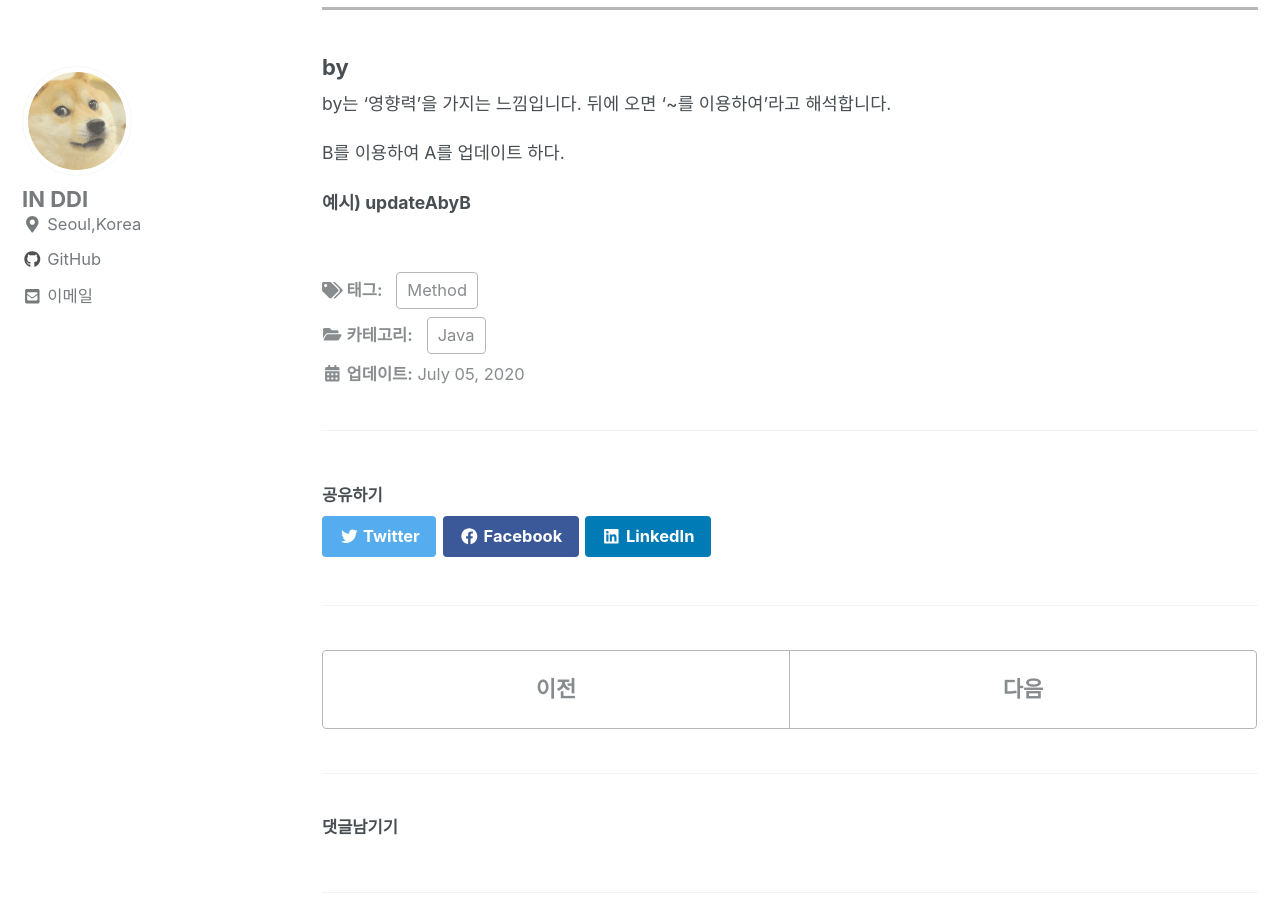
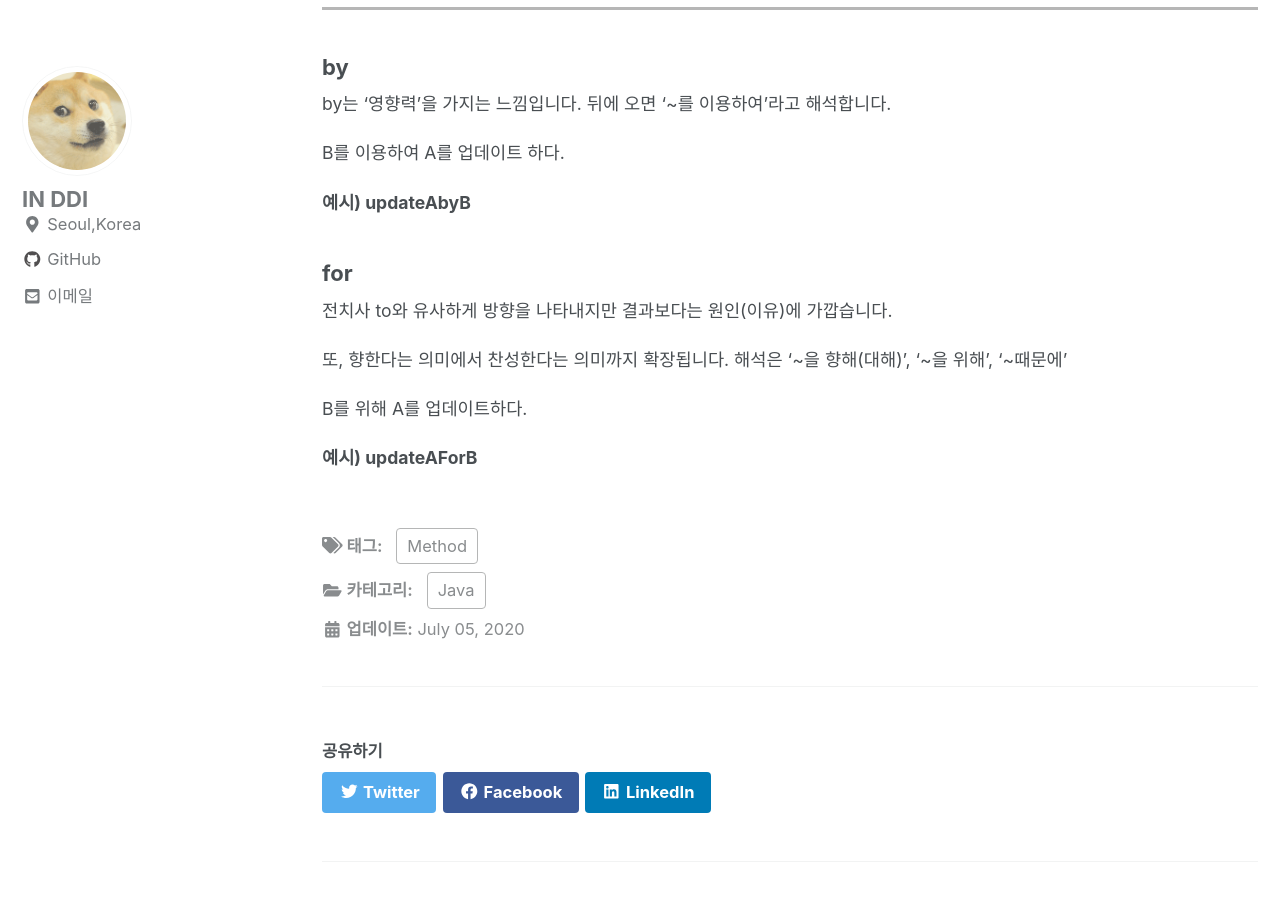
Before and after one commit to InSeok9068/inseok9068.github.io, a Jekyll site: the page built from _posts/java/2020-07-05-java-method-nameing.md, in a window 1280 px wide and 900 px high, scrolled down 780 px. Built offline with Jekyll 4.4.1, drawn with Linux system fonts in a browser that asks for light colours; cached includes are drawn as plain includes; nearby versions of some CDN libraries; comment, search, counter and statistics services are not loaded.

Commit message:
전치사 For 추가

```diff
--- a/_posts/java/2020-07-05-java-method-nameing.md
+++ b/_posts/java/2020-07-05-java-method-nameing.md
@@ -11,6 +11,7 @@ tags :
 개인적인 정리에 가까우니 참고만 하기 바란다.
 
 ### to
+
 to는 크게 방향과 결과를 포함하는 전치사입니다.
 
 A를 B로 변환하다.
@@ -20,9 +21,10 @@ A를 B로 변환하다.
 ---
 
 ### of
+
 주로 부분과 전체를 표현하거나 포함관계에 대해서 설명하는 경우가 많습니다.
 
-해석은 대게 'A  of  A1'의 형태에서 'A의 A1' 또는 'A중의 A1'이라고 해석합니다.
+해석은 대게 'A of A1'의 형태에서 'A의 A1' 또는 'A중의 A1'이라고 해석합니다.
 
 A의 A1을 업데이트 하다.
 
@@ -37,3 +39,13 @@ by는 '영향력'을 가지는 느낌입니다. 뒤에 오면 '~를 이용하여
 B를 이용하여 A를 업데이트 하다.
 
 **예시) updateAbyB**
+
+### for
+
+전치사 to와 유사하게 방향을 나타내지만 결과보다는 원인(이유)에 가깝습니다.
+
+또, 향한다는 의미에서 찬성한다는 의미까지 확장됩니다. 해석은 '~을 향해(대해)', '~을 위해', '~때문에'
+
+B를 위해 A를 업데이트하다.
+
+**예시) updateAForB**
```
Also changed, not shown: other parts of _posts/java/2020-07-05-java-method-nameing.md (+1 -1 lines).
